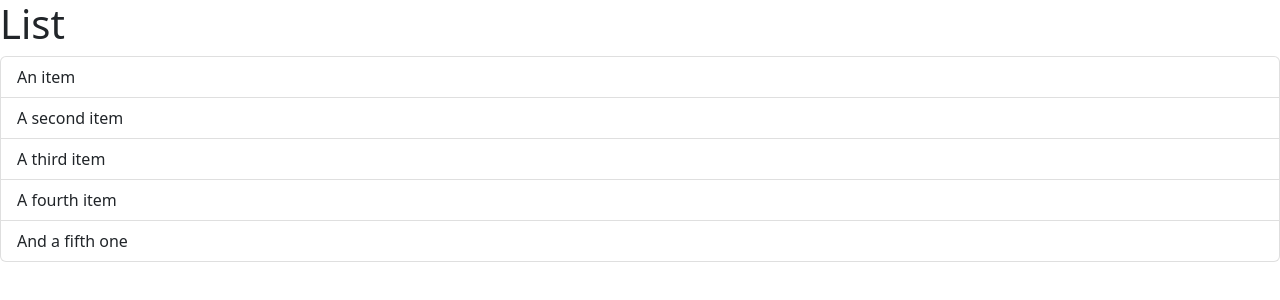
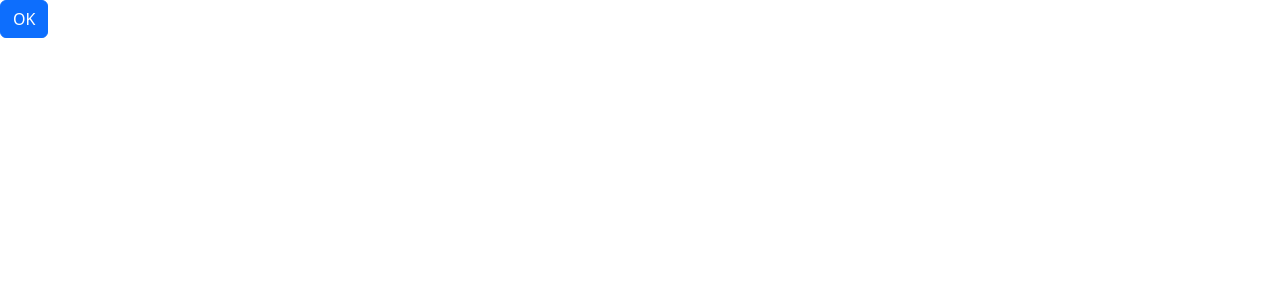
Before and after one commit to giller27/Walkify, a React (Vite) app: page / in a window 1280 px wide. Shown: the top 300 px of the page. Built offline with nearby package versions, Linux system fonts and the light colour scheme.

Commit message:
Delete list add alert button

```diff
--- a/package.json
+++ b/package.json
@@ -9,7 +9,7 @@
     "preview": "vite preview"
   },
   "dependencies": {
-    "bootstrap": "^5.2.3",
+    "bootstrap": "^5.3.8",
     "react": "^18.2.0",
     "react-dom": "^18.2.0"
   },
--- a/src/App.css
+++ b/src/App.css
@@ -0,0 +1,175 @@
+:root,
+[data-bs-theme=light] {
+  --bs-blue: #0d6efd;
+  --bs-indigo: #6610f2;
+  --bs-purple: #6f42c1;
+  --bs-pink: #d63384;
+  --bs-red: #dc3545;
+  --bs-orange: #fd7e14;
+  --bs-yellow: #ffc107;
+  --bs-green: #198754;
+  --bs-teal: #20c997;
+  --bs-cyan: #0dcaf0;
+  --bs-black: #000;
+  --bs-white: #fff;
+  --bs-gray: #6c757d;
+  --bs-gray-dark: #343a40;
+  --bs-gray-100: #f8f9fa;
+  --bs-gray-200: #e9ecef;
+  --bs-gray-300: #dee2e6;
+  --bs-gray-400: #ced4da;
+  --bs-gray-500: #adb5bd;
+  --bs-gray-600: #6c757d;
+  --bs-gray-700: #495057;
+  --bs-gray-800: #343a40;
+  --bs-gray-900: #212529;
+  --bs-primary: #0d6efd;
+  --bs-secondary: #6c757d;
+  --bs-success: #198754;
+  --bs-info: #0dcaf0;
+  --bs-warning: #ffc107;
+  --bs-danger: #dc3545;
+  --bs-light: #f8f9fa;
+  --bs-dark: #212529;
+  --bs-primary-rgb: 13, 110, 253;
+  --bs-secondary-rgb: 108, 117, 125;
+  --bs-success-rgb: 25, 135, 84;
+  --bs-info-rgb: 13, 202, 240;
+  --bs-warning-rgb: 255, 193, 7;
+  --bs-danger-rgb: 220, 53, 69;
+  --bs-light-rgb: 248, 249, 250;
+  --bs-dark-rgb: 33, 37, 41;
+  --bs-primary-text-emphasis: #052c65;
+  --bs-secondary-text-emphasis: #2b2f32;
+  --bs-success-text-emphasis: #0a3622;
+  --bs-info-text-emphasis: #055160;
+  --bs-warning-text-emphasis: #664d03;
+  --bs-danger-text-emphasis: #58151c;
+  --bs-light-text-emphasis: #495057;
+  --bs-dark-text-emphasis: #495057;
+  --bs-primary-bg-subtle: #cfe2ff;
+  --bs-secondary-bg-subtle: #e2e3e5;
+  --bs-success-bg-subtle: #d1e7dd;
+  --bs-info-bg-subtle: #cff4fc;
+  --bs-warning-bg-subtle: #fff3cd;
+  --bs-danger-bg-subtle: #f8d7da;
+  --bs-light-bg-subtle: #fcfcfd;
+  --bs-dark-bg-subtle: #ced4da;
+  --bs-primary-border-subtle: #9ec5fe;
+  --bs-secondary-border-subtle: #c4c8cb;
+  --bs-success-border-subtle: #a3cfbb;
+  --bs-info-border-subtle: #9eeaf9;
+  --bs-warning-border-subtle: #ffe69c;
+  --bs-danger-border-subtle: #f1aeb5;
+  --bs-light-border-subtle: #e9ecef;
+  --bs-dark-border-subtle: #adb5bd;
+  --bs-white-rgb: 255, 255, 255;
+  --bs-black-rgb: 0, 0, 0;
+  --bs-font-sans-serif: system-ui, -apple-system, "Segoe UI", Roboto, "Helvetica Neue", "Noto Sans", "Liberation Sans", Arial, sans-serif, "Apple Color Emoji", "Segoe UI Emoji", "Segoe UI Symbol", "Noto Color Emoji";
+  --bs-font-monospace: SFMono-Regular, Menlo, Monaco, Consolas, "Liberation Mono", "Courier New", monospace;
+  --bs-gradient: linear-gradient(180deg, rgba(255, 255, 255, 0.15), rgba(255, 255, 255, 0));
+  --bs-body-font-family: var(--bs-font-sans-serif);
+  --bs-body-font-size: 1rem;
+  --bs-body-font-weight: 400;
+  --bs-body-line-height: 1.5;
+  --bs-body-color: #212529;
+  --bs-body-color-rgb: 33, 37, 41;
+  --bs-body-bg: #fff;
+  --bs-body-bg-rgb: 255, 255, 255;
+  --bs-emphasis-color: #000;
+  --bs-emphasis-color-rgb: 0, 0, 0;
+  --bs-secondary-color: rgba(33, 37, 41, 0.75);
+  --bs-secondary-color-rgb: 33, 37, 41;
+  --bs-secondary-bg: #e9ecef;
+  --bs-secondary-bg-rgb: 233, 236, 239;
+  --bs-tertiary-color: rgba(33, 37, 41, 0.5);
+  --bs-tertiary-color-rgb: 33, 37, 41;
+  --bs-tertiary-bg: #f8f9fa;
+  --bs-tertiary-bg-rgb: 248, 249, 250;
+  --bs-heading-color: inherit;
+  --bs-link-color: #0d6efd;
+  --bs-link-color-rgb: 13, 110, 253;
+  --bs-link-decoration: underline;
+  --bs-link-hover-color: #0a58ca;
+  --bs-link-hover-color-rgb: 10, 88, 202;
+  --bs-code-color: #d63384;
+  --bs-highlight-color: #212529;
+  --bs-highlight-bg: #fff3cd;
+  --bs-border-width: 1px;
+  --bs-border-style: solid;
+  --bs-border-color: #dee2e6;
+  --bs-border-color-translucent: rgba(0, 0, 0, 0.175);
+  --bs-border-radius: 0.375rem;
+  --bs-border-radius-sm: 0.25rem;
+  --bs-border-radius-lg: 0.5rem;
+  --bs-border-radius-xl: 1rem;
+  --bs-border-radius-xxl: 2rem;
+  --bs-border-radius-2xl: var(--bs-border-radius-xxl);
+  --bs-border-radius-pill: 50rem;
+  --bs-box-shadow: 0 0.5rem 1rem rgba(0, 0, 0, 0.15);
+  --bs-box-shadow-sm: 0 0.125rem 0.25rem rgba(0, 0, 0, 0.075);
+  --bs-box-shadow-lg: 0 1rem 3rem rgba(0, 0, 0, 0.175);
+  --bs-box-shadow-inset: inset 0 1px 2px rgba(0, 0, 0, 0.075);
+  --bs-focus-ring-width: 0.25rem;
+  --bs-focus-ring-opacity: 0.25;
+  --bs-focus-ring-color: rgba(13, 110, 253, 0.25);
+  --bs-form-valid-color: #198754;
+  --bs-form-valid-border-color: #198754;
+  --bs-form-invalid-color: #dc3545;
+  --bs-form-invalid-border-color: #dc3545;
+}
+[data-bs-theme=dark] {
+  color-scheme: dark;
+  --bs-body-color: #dee2e6;
+  --bs-body-color-rgb: 222, 226, 230;
+  --bs-body-bg: #212529;
+  --bs-body-bg-rgb: 33, 37, 41;
+  --bs-emphasis-color: #fff;
+  --bs-emphasis-color-rgb: 255, 255, 255;
+  --bs-secondary-color: rgba(222, 226, 230, 0.75);
+  --bs-secondary-color-rgb: 222, 226, 230;
+  --bs-secondary-bg: #343a40;
+  --bs-secondary-bg-rgb: 52, 58, 64;
+  --bs-tertiary-color: rgba(222, 226, 230, 0.5);
+  --bs-tertiary-color-rgb: 222, 226, 230;
+  --bs-tertiary-bg: #2b3035;
+  --bs-tertiary-bg-rgb: 43, 48, 53;
+  --bs-primary-text-emphasis: #6ea8fe;
+  --bs-secondary-text-emphasis: #a7acb1;
+  --bs-success-text-emphasis: #75b798;
+  --bs-info-text-emphasis: #6edff6;
+  --bs-warning-text-emphasis: #ffda6a;
+  --bs-danger-text-emphasis: #ea868f;
+  --bs-light-text-emphasis: #f8f9fa;
+  --bs-dark-text-emphasis: #dee2e6;
+  --bs-primary-bg-subtle: #031633;
+  --bs-secondary-bg-subtle: #161719;
+  --bs-success-bg-subtle: #051b11;
+  --bs-info-bg-subtle: #032830;
+  --bs-warning-bg-subtle: #332701;
+  --bs-danger-bg-subtle: #2c0b0e;
+  --bs-light-bg-subtle: #343a40;
+  --bs-dark-bg-subtle: #1a1d20;
+  --bs-primary-border-subtle: #084298;
+  --bs-secondary-border-subtle: #41464b;
+  --bs-success-border-subtle: #0f5132;
+  --bs-info-border-subtle: #087990;
+  --bs-warning-border-subtle: #997404;
+  --bs-danger-border-subtle: #842029;
+  --bs-light-border-subtle: #495057;
+  --bs-dark-border-subtle: #343a40;
+  --bs-heading-color: inherit;
+  --bs-link-color: #6ea8fe;
+  --bs-link-hover-color: #8bb9fe;
+  --bs-link-color-rgb: 110, 168, 254;
+  --bs-link-hover-color-rgb: 139, 185, 254;
+  --bs-code-color: #e685b5;
+  --bs-highlight-color: #dee2e6;
+  --bs-highlight-bg: #664d03;
+  --bs-border-color: #495057;
+  --bs-border-color-translucent: rgba(255, 255, 255, 0.15);
+  --bs-form-valid-color: #75b798;
+  --bs-form-valid-border-color: #75b798;
+  --bs-form-invalid-color: #ea868f;
+  --bs-form-invalid-border-color: #ea868f;
+}
--- a/src/App.tsx
+++ b/src/App.tsx
@@ -1,6 +1,17 @@
-import ListGroup from './Components/ListGroup'
-function App(){
-  return <div><ListGroup /></div>
+import { useState } from "react";
+import Alert from "./Components/Alert";
+import Button from "./Components/Button";
+
+function App() {
+  const [showAlert, setShowAlert] = useState(false);
+  return (
+    <div>
+      <>
+        {showAlert && <Alert onClose={() => setShowAlert(false)}>Alert</Alert>}
+        <Button onClicked={() => setShowAlert(true)}>OK</Button>
+      </>
+    </div>
+  );
 }
 
 export default App;
--- /dev/null
+++ b/src/Components/Alert.tsx
@@ -0,0 +1,23 @@
+import { ReactNode } from "react";
+
+interface Props {
+  children: ReactNode;
+  onClose: () => void;
+}
+
+const Alert = ({ children, onClose }: Props) => {
+  return (
+    <div className="alert alert-primary alert-dismissible fade show">
+      {children}
+      <button
+        type="button"
+        className="btn-close"
+        data-bs-dismiss="alert"
+        aria-label="Close"
+        onClick={onClose}
+      ></button>
+    </div>
+  );
+};
+
+export default Alert;
--- /dev/null
+++ b/src/Components/Button.tsx
@@ -0,0 +1,14 @@
+interface Props {
+  children: string;
+  onClicked: () => void;
+}
+
+function Button({ children, onClicked }: Props) {
+  return (
+    <button className="btn btn-primary" onClick={onClicked}>
+      <>{children}</>
+    </button>
+  );
+}
+
+export default Button;
--- a/src/Components/ListGroup.tsx
+++ b/src/Components/ListGroup.tsx
@@ -1,13 +1,35 @@
-function ListGroup() {
+import { useState } from "react";
+
+interface Props {
+  items: string[];
+  heading: string;
+  onSelectItem: (item: string) => void;
+}
+
+function ListGroup({ items, heading, onSelectItem }: Props) {
+  const [selectedIndex, setSelectedIndex] = useState(-1);
+
   return (
     <>
-      <h1>List</h1>
+      <h1>{heading}</h1>
+      {items.length === 0 && <p>No items found</p>}
       <ul className="list-group">
-        <li className="list-group-item">An item</li>
-        <li className="list-group-item">A second item</li>
-        <li className="list-group-item">A third item</li>
-        <li className="list-group-item">A fourth item</li>
-        <li className="list-group-item">And a fifth one</li>
+        {items.map((item, index) => (
+          <li
+            className={
+              selectedIndex === index
+                ? "list-group-item active"
+                : "list-group-item"
+            }
+            key={item}
+            onClick={() => {
+              setSelectedIndex(index);
+              onSelectItem(item);
+            }}
+          >
+            {item}
+          </li>
+        ))}
       </ul>
     </>
   );
```
Also changed, not shown: 1 other file (tests, documents, lock files or other folders).
